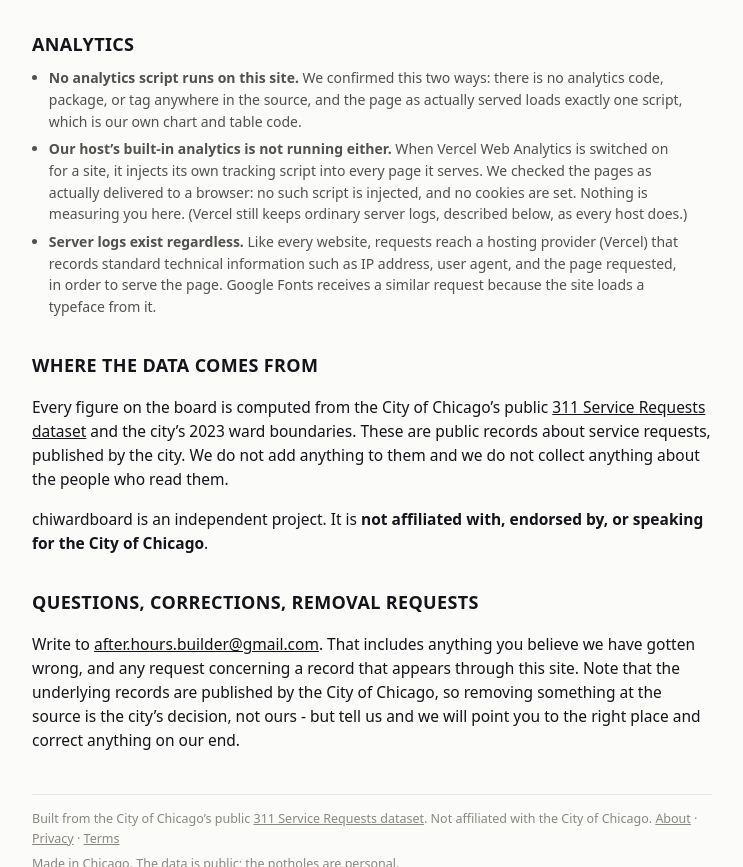
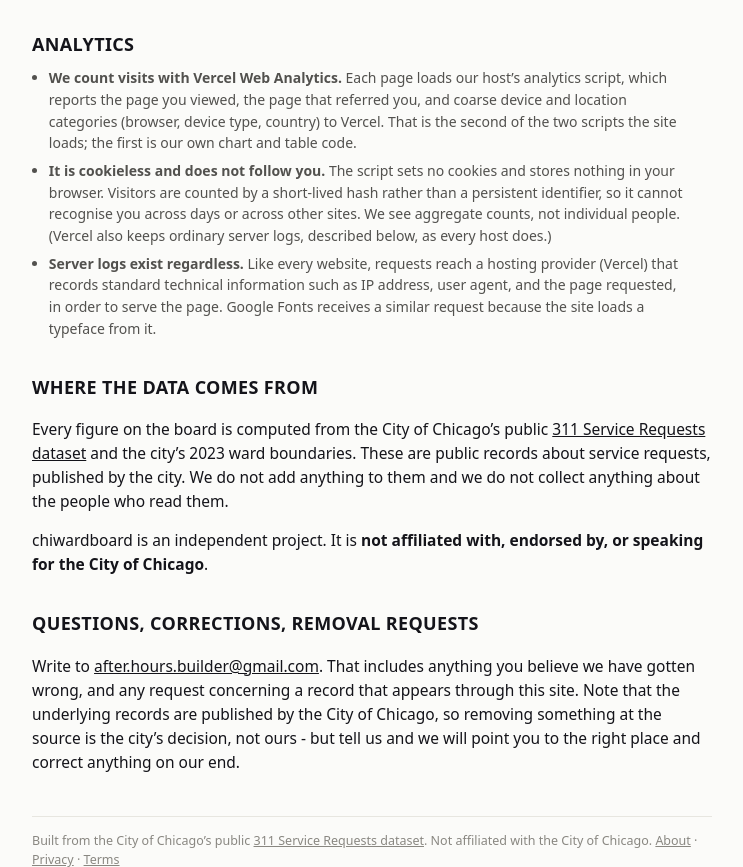
Before and after one commit to PapaDorsal/311board, a plain HTML site: page privacy.html in a window 1280 px wide. Shown: the part 1094-1961 px from the top of the page, without its empty margins (268-1011 px from the left). Drawn offline with Linux system fonts and the light colour scheme; a web font is replaced by a local one.

Commit message:
Turn on Vercel Web Analytics, and say so honestly on the privacy page
The dashboard was enabled but the pages never loaded the script - this
is a plain static site, so nothing injects it and the analytics tab sat
at zero forever. Each page now loads /_vercel/insights/script.js.

The privacy page's analytics section claimed, accurately at the time,
that no analytics ran and the site loaded exactly one script. Both would
have become false the moment this shipped, so the section now states
what actually happens: page views, referrer, and coarse device and
location categories go to Vercel; no cookies, nothing stored in the
browser, a short-lived hash rather than a persistent identifier, and
aggregate counts rather than individual people. The no-tracking-cookies
claims elsewhere remain true and unchanged.

```diff
--- a/privacy.html
+++ b/privacy.html
@@ -89,8 +89,8 @@
   <section class="method">
     <h2>Analytics</h2>
     <ul>
-      <li><strong>No analytics script runs on this site.</strong> We confirmed this two ways: there is no analytics code, package, or tag anywhere in the source, and the page as actually served loads exactly one script, which is our own chart and table code.</li>
-      <li><strong>Our host&rsquo;s built-in analytics is not running either.</strong> When Vercel Web Analytics is switched on for a site, it injects its own tracking script into every page it serves. We checked the pages as actually delivered to a browser: no such script is injected, and no cookies are set. Nothing is measuring you here. (Vercel still keeps ordinary server logs, described below, as every host does.)</li>
+      <li><strong>We count visits with Vercel Web Analytics.</strong> Each page loads our host&rsquo;s analytics script, which reports the page you viewed, the page that referred you, and coarse device and location categories (browser, device type, country) to Vercel. That is the second of the two scripts the site loads; the first is our own chart and table code.</li>
+      <li><strong>It is cookieless and does not follow you.</strong> The script sets no cookies and stores nothing in your browser. Visitors are counted by a short-lived hash rather than a persistent identifier, so it cannot recognise you across days or across other sites. We see aggregate counts, not individual people. (Vercel also keeps ordinary server logs, described below, as every host does.)</li>
       <li><strong>Server logs exist regardless.</strong> Like every website, requests reach a hosting provider (Vercel) that records standard technical information such as IP address, user agent, and the page requested, in order to serve the page. Google Fonts receives a similar request because the site loads a typeface from it.</li>
     </ul>
   </section>
@@ -111,5 +111,6 @@
     <p>Made in Chicago. The data is public; the potholes are personal.</p>
   </footer>
 </main>
+<script defer src="/_vercel/insights/script.js"></script>
 </body>
 </html>
```
Also changed, not shown: about.html (+1 -0 lines), index.html (+1 -0 lines), terms.html (+1 -0 lines), ward.html (+1 -0 lines).
